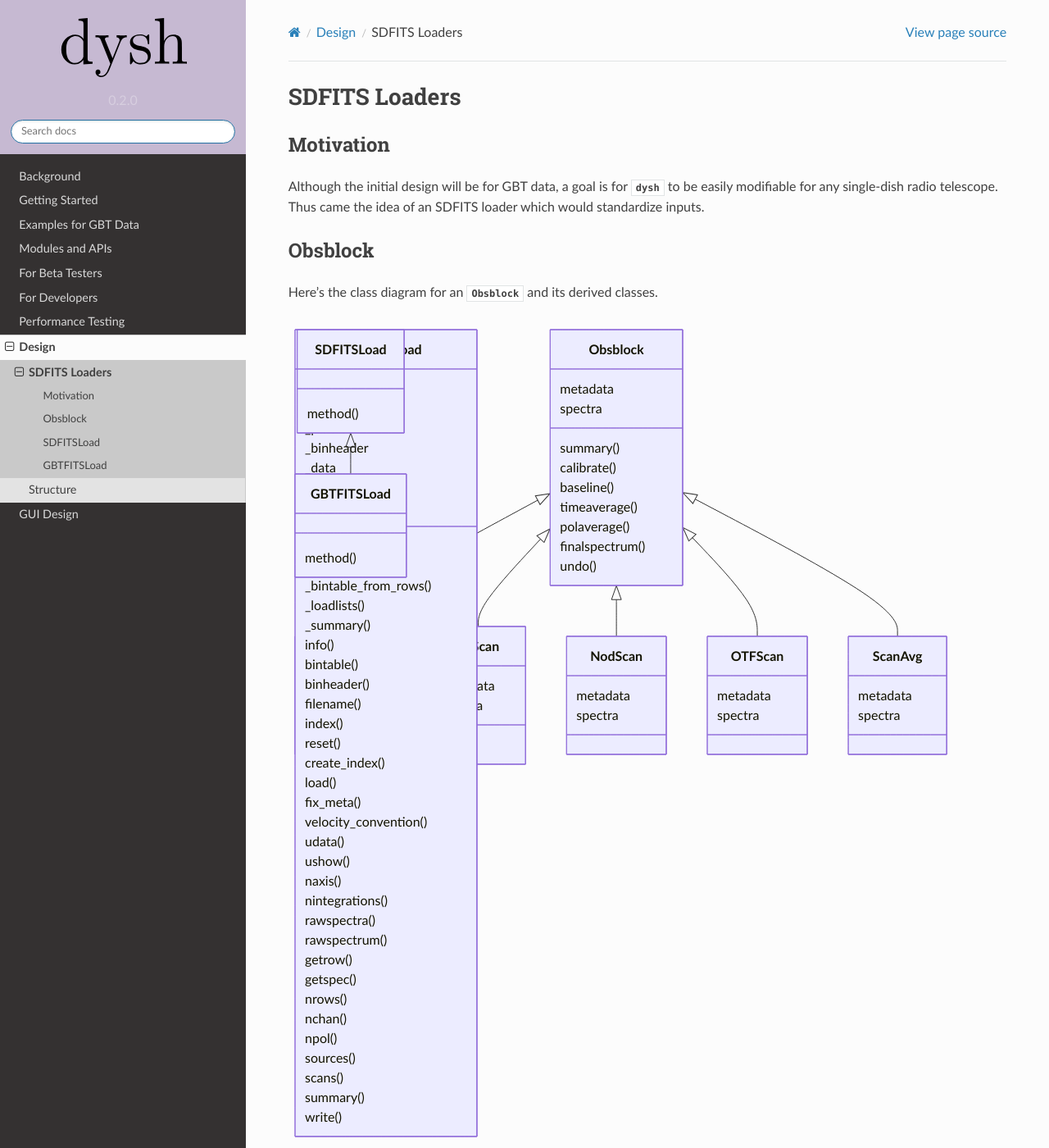
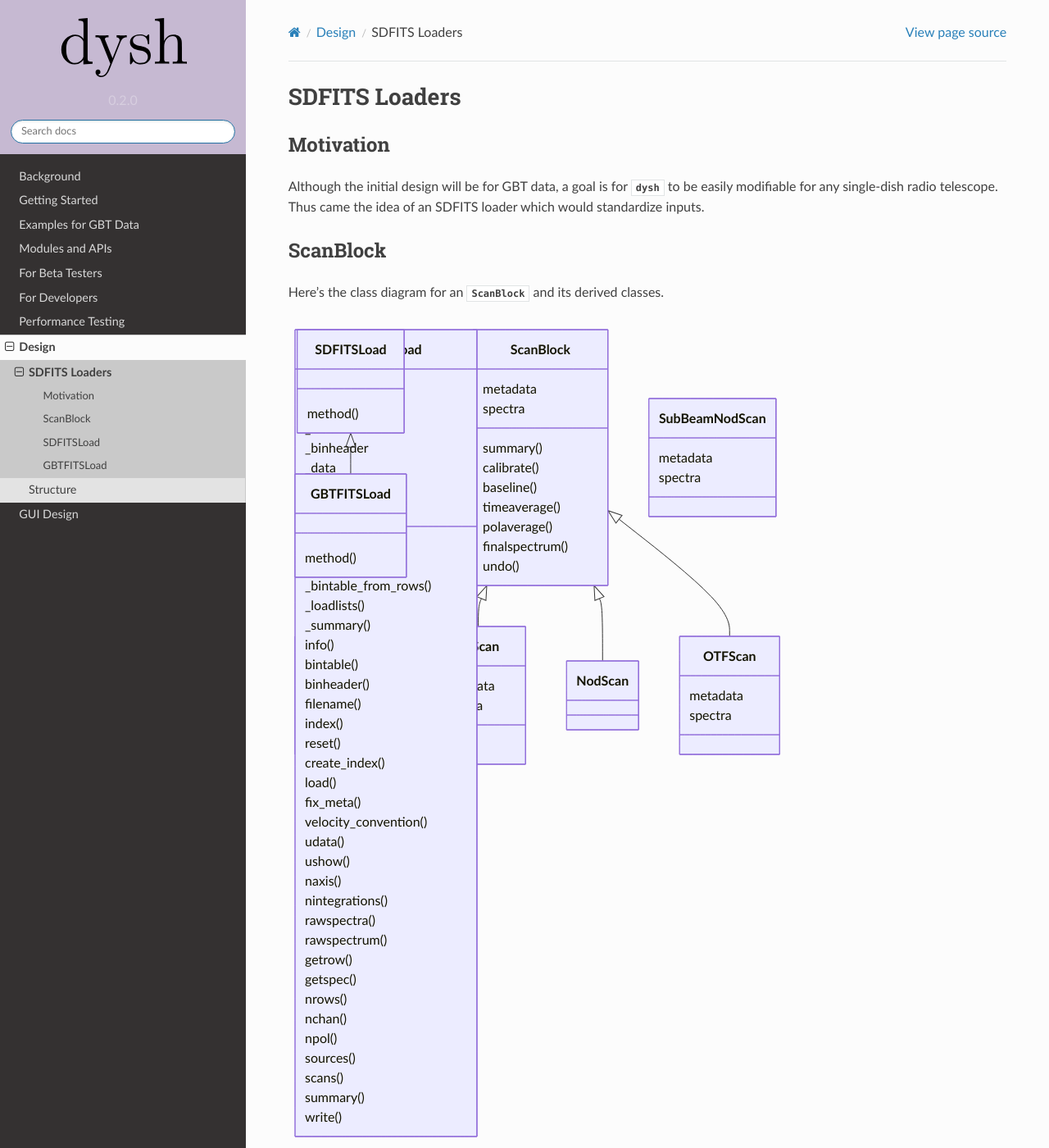
Before and after one commit to GreenBankObservatory/dysh, a Sphinx documentation site: the page built from docs/source/design/sdfits_loaders.rst, in a window 1280 px wide and 1400 px high. Shown: the whole window at 82% size. Built offline with Sphinx 7.4.7 and the Read the Docs theme 2.0.0, drawn with Linux system fonts in a browser that asks for light colours; pages that are not in the unit, such as notebooks, are missing from menus.

Commit message:
overwrite with multfits version (scanblock)

```diff
--- a/docs/source/design/sdfits_loaders.rst
+++ b/docs/source/design/sdfits_loaders.rst
@@ -7,15 +7,15 @@
 
 Although the initial design will be for GBT data, a goal is for `dysh` to be easily modifiable for any single-dish radio telescope. Thus came the idea of an SDFITS loader which would standardize inputs.
 
-Obsblock
-========
+ScanBlock
+=========
 
-Here's the class diagram for an `Obsblock` and its derived classes.
+Here's the class diagram for an `ScanBlock` and its derived classes.
 
 .. mermaid::
 
     classDiagram
-        class Obsblock{
+        class ScanBlock{
             metadata
             spectra
             summary()
@@ -35,7 +35,7 @@
             spectra
             fold()
         }
-        class NodScan{
+        class SubBeamNodScan{
             metadata
             spectra
         }
@@ -43,15 +43,10 @@
             metadata
             spectra
         }
-        class ScanAvg{
-            metadata
-            spectra
-        }
-        Obsblock <|-- PSScan
-        Obsblock <|-- FSScan
-        Obsblock <|-- NodScan
-        Obsblock <|-- OTFScan
-        Obsblock <|-- ScanAvg
+        ScanBlock <|-- PSScan
+        ScanBlock <|-- FSScan
+        ScanBlock <|-- NodScan
+        ScanBlock <|-- OTFScan
 
 That's probably not super accurate. I just copied the diagram in the stakeholder presentation from last May.
 
@@ -64,7 +59,7 @@
         class SDFITSLoad{
             _filename
             _bintable
-            _ptable
+            _index
             _binheader
             _data
             _hdu
```
